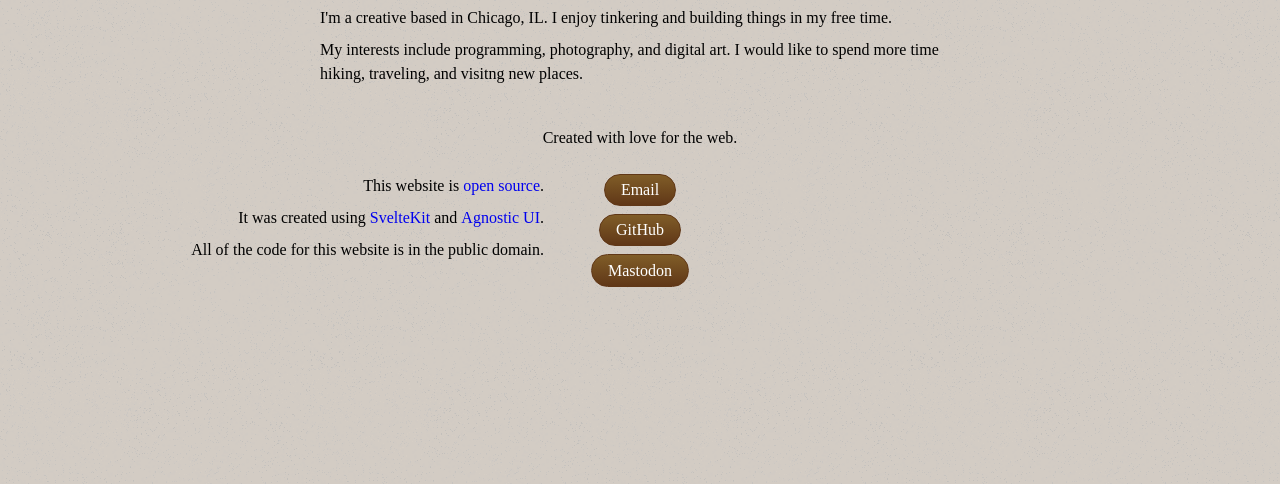
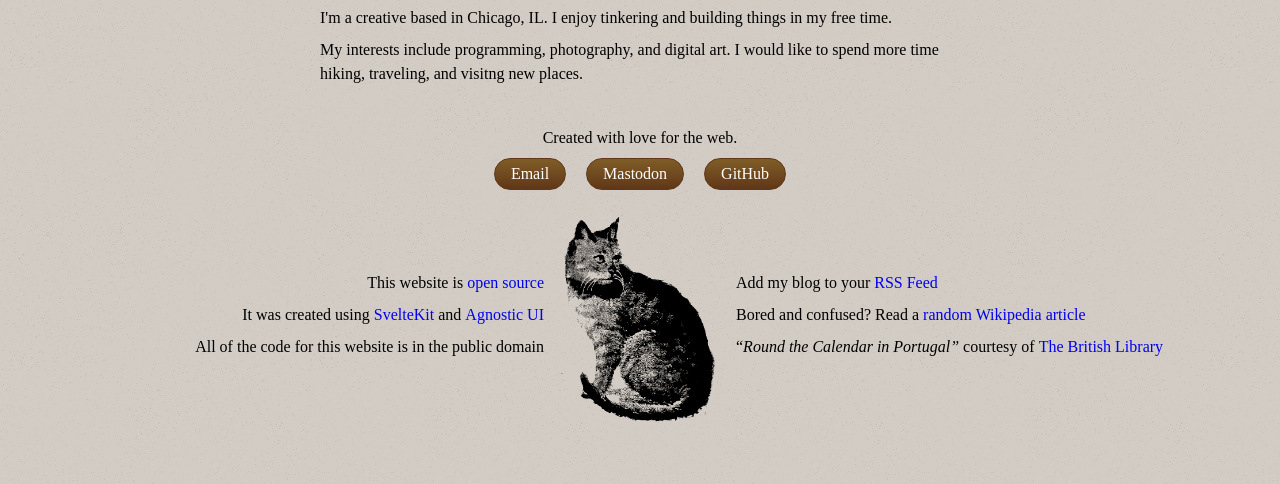
Before and after one commit to errormine/aneacsu.com, a SvelteKit app: page /about in a window 1280 px wide. Shown: the part 232-716 px from the top of the page. Built offline with nearby package versions, Linux system fonts and the light colour scheme; a web font is replaced by a local one.

Commit message:
Update footer

```diff
--- a/src/lib/components/Bubble.svelte
+++ b/src/lib/components/Bubble.svelte
@@ -6,7 +6,7 @@
 
 <style>
     a {
-        display: block;
+        display: inline-block;
         position: relative;
         background: var(--gradient-primary);
         color: white;
@@ -16,7 +16,7 @@
         top: 0;
         transition: top 200ms;
         text-align: center;
-        margin: 0 auto;
+        margin: 0 0.5rem;
         max-width: fit-content;
     }
 
--- a/src/routes/+layout.svelte
+++ b/src/routes/+layout.svelte
@@ -24,16 +24,26 @@
     <slot/>
 </main>
 <footer>
-    <p class="header">Created with love for the web.</p>
-    <section class="align-right">
-        <p>This website is <a href="https://github.com/prycaustic/aneacsu.com">open source</a>.</p>
-        <p>It was created using <a href="https://kit.svelte.dev/">SvelteKit</a> and <a href="https://www.agnosticui.com/">Agnostic UI</a>.</p>
-        <p>All of the code for this website is in the public domain.</p>
+    <header>
+        <p>Created with love for the web.</p>
+        <section class="contact">
+            <Bubble href="mailto:andrei@aneacsu.com">Email</Bubble>
+            <Bubble href="https://infosec.exchange/@errormine">Mastodon</Bubble>
+            <Bubble href="https://github.com/prycaustic">GitHub</Bubble>
+        </section>
+    </header>
+    <section class="align-right flex-center">
+        <p>This website is <a href="https://github.com/prycaustic/aneacsu.com">open source</a></p>
+        <p>It was created using <a href="https://kit.svelte.dev/">SvelteKit</a> and <a href="https://www.agnosticui.com/">Agnostic UI</a></p>
+        <p>All of the code for this website is in the public domain</p>
     </section>
-    <section class="flex-column gap-05">
-        <Bubble href="mailto:andrei@aneacsu.com">Email</Bubble>
-        <Bubble href="https://github.com/prycaustic">GitHub</Bubble>
-        <Bubble href="https://infosec.exchange/@errormine">Mastodon</Bubble>
+    <section>
+        <img src="/img/kot.png" alt="A cat meditating">
+    </section>
+    <section class="flex-center">
+        <p>Add my blog to your <a href="/rss">RSS Feed</a></p>
+        <p>Bored and confused? Read a <a href="https://en.wikipedia.org/wiki/Special:Random">random Wikipedia article</a></p>
+        <p>&ldquo;<i>Round the Calendar in Portugal&rdquo;</i> courtesy of <a href="https://www.flickr.com/photos/britishlibrary/11114321176/in/album-72157672074712488/">The British Library</a></p>
     </section>
 </footer>
 
@@ -49,8 +59,14 @@
         padding: 2rem;
     }
 
-    footer .header {
+    footer > header {
         grid-column: span 3;
         text-align: center;
     }
+
+    footer .flex-center {
+        display: flex;
+        flex-direction: column;
+        justify-content: center;
+    }
 </style>
--- a/src/routes/+page.svelte
+++ b/src/routes/+page.svelte
@@ -9,7 +9,7 @@
 
 <section>
     <h2>About</h2>
-    <p>I'm a student in Chicago, IL. I'm also a developer, amateur photographer, and artist. I'm currently interested in video game development, and would love to share some games with you. Honestly, I have no clue what I'm doing! I'm just trying to make fun stuff and learn as much as I can along the way.</p>
+    <p>I'm a student in Chicago, IL. I'm also a developer, amateur photographer, and artist. I'm currently interested in video game development, and would love to share some games with you. Honestly, I have no clue what I'm doing!</p>
 </section>
 <section>
     <h2>Blog</h2>
--- a/static/css/global.css
+++ b/static/css/global.css
@@ -14,6 +14,7 @@
     --clr-primary: #805d28;
     --clr-primary-dark: #603717;
 
+    --clr-cream-white: #e0d5c9;
     --clr-off-white: #F5F5F5;
 
     --clr-light-gray: #EDEDED;
@@ -34,7 +35,7 @@ html, body {
     font-family: 'Andada Pro', serif;
     line-height: 1.5;
 
-    background: #e0d5c9;
+    background: var(--clr-cream-white);
     background-image: url(/assets/images/old-moon.png);
     color: black;
     min-height: 100vh;
```
Also changed, not shown: static/img/kot.png (added).
